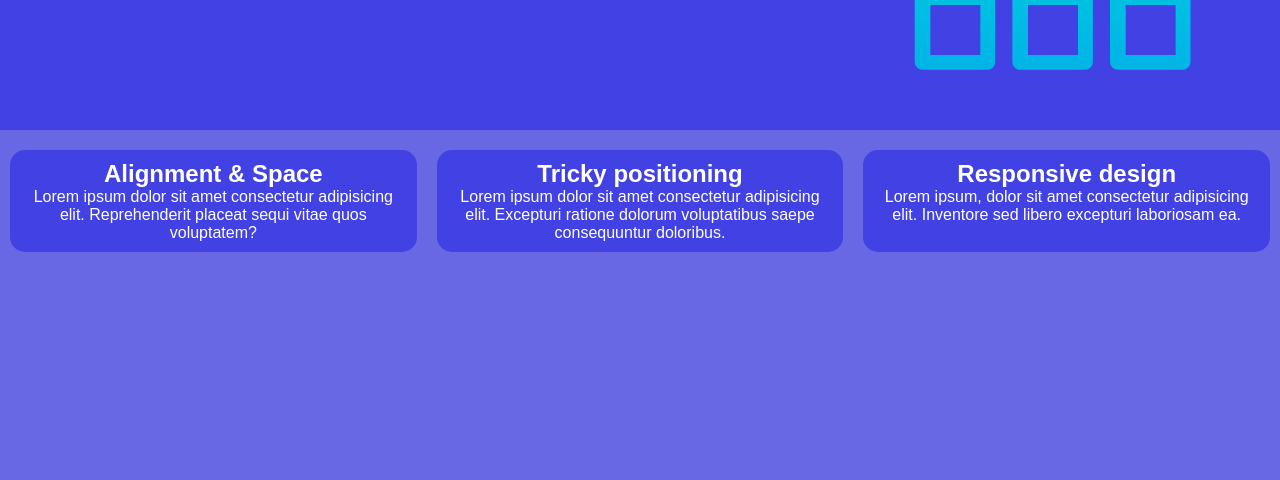
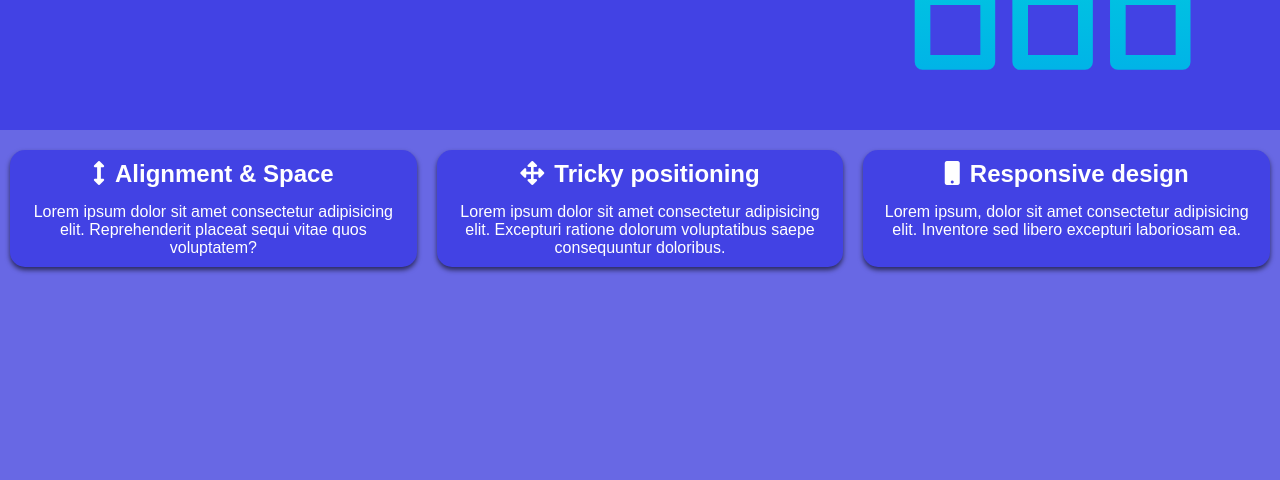
Before and after one commit to shinycascade/shinycascade.github.io, a plain HTML site: page index.html in a window 1280 px wide. Shown: the part 320-800 px from the top of the page. Drawn offline with Linux system fonts and the light colour scheme.

Commit message:
1.3 final

```diff
--- a/index.html
+++ b/index.html
@@ -38,15 +38,15 @@
   <main>
     <section class="main-section">
       <div class="main-card">
-        <h2>Alignment & Space</h2>
+        <h2><i class="fas fa-arrows-alt-v"></i>Alignment & Space</h2>
         <p>Lorem ipsum dolor sit amet consectetur adipisicing elit. Reprehenderit placeat sequi vitae quos voluptatem?</p>
       </div>
       <div class="main-card">
-        <h2>Tricky positioning</h2>
+        <h2><i class="fas fa-arrows-alt"></i>Tricky positioning</h2>
         <p>Lorem ipsum dolor sit amet consectetur adipisicing elit. Excepturi ratione dolorum voluptatibus saepe consequuntur doloribus.</p>
       </div>
       <div class="main-card">
-        <h2>Responsive design</h2>
+        <h2><i class="fas fa-mobile"></i>Responsive design</h2>
         <p>Lorem ipsum, dolor sit amet consectetur adipisicing elit. Inventore sed libero excepturi laboriosam ea.</p>
       </div>
     </section>
--- a/style.css
+++ b/style.css
@@ -9,6 +9,7 @@
 body {
     font-family: "Poppins", sans-serif;
     background-color: rgb(104, 104, 228);
+    overflow-x: hidden;
 }
 
 /* ---------- Nav bar */
@@ -79,7 +80,6 @@ header .header-section {
   color: white;
   max-width: 50rem;
   font-size: 1.2rem;
-  margin-bottom: 10px;
 }
 
 .text-section h1 {
@@ -99,7 +99,9 @@ main .main-section {
 }
 
 .main-card {
+  box-shadow: 0 3px 5px rgba(0, 0, 0, 0.6);
   flex: 1;
+  max-width: 500px;
   text-align: center;
   color: white;
   border-radius: 15px;
@@ -110,10 +112,17 @@ main .main-section {
   padding: 10px 20px;
 }
 
+.main-card h2 {
+  margin-bottom: 1.2vw;
+}
+
 .main-card p {
   font-size: 1rem;
 }
 
+.main-card h2 i {
+   margin-right: 10px;
+}
 
 
 
```
